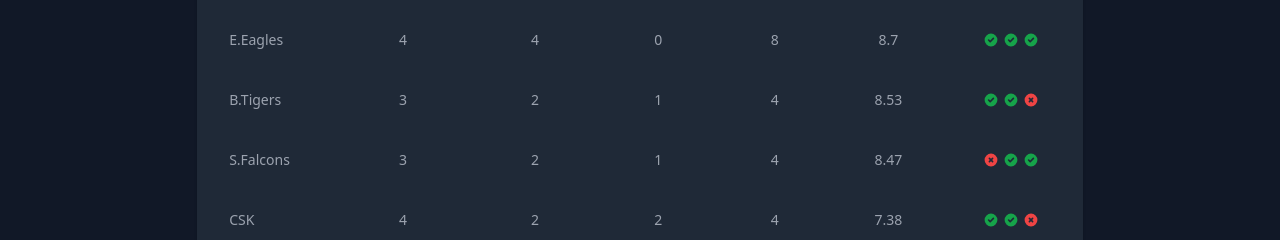
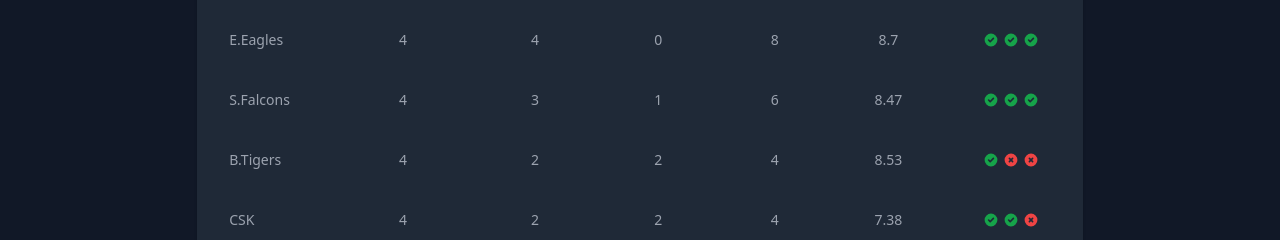
Before and after one commit to Dutt0408/my-project, a React (Create React App) app: page /PointTable in a window 1280 px wide. Shown: the part 314-554 px from the top of the page. Built offline with nearby package versions, Linux system fonts and the light colour scheme; a web font is replaced by a local one.

Commit message:
Commit hcejdc wdcwee

```diff
--- a/src/PointTable.js
+++ b/src/PointTable.js
@@ -175,12 +175,12 @@ export default function Schedule() {
     },
     {
       teamName: "B.Tigers",
-      match: 3,
+      match: 4,
       won: 2,
-      lost: 1,
+      lost: 2,
       NRR: 8.53,
       pts: 4,
-      last3: "GPoint,GPoint,RPoint",
+      last3: "GPoint,RPoint,RPoint",
     },
     {
       teamName: "RCB",
@@ -203,12 +203,12 @@ export default function Schedule() {
     {
 
       teamName: "S.Falcons",
-      match: 3,
-      won: 2,
+      match: 4,
+      won: 3,
       lost: 1,
       NRR: 8.47,
-      pts: 4,
-      last3: "RPoint,GPoint,GPoint",
+      pts: 6,
+      last3: "GPoint,GPoint,GPoint",
     },
     {
 
```
